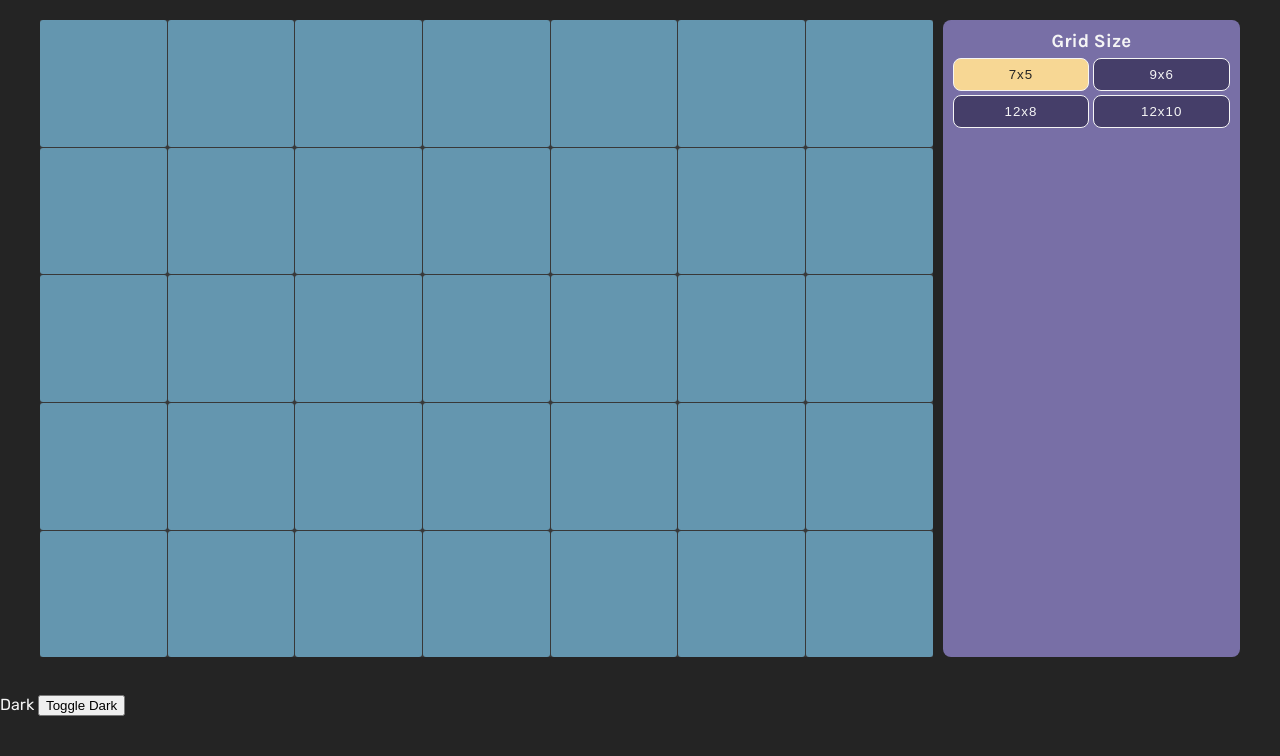
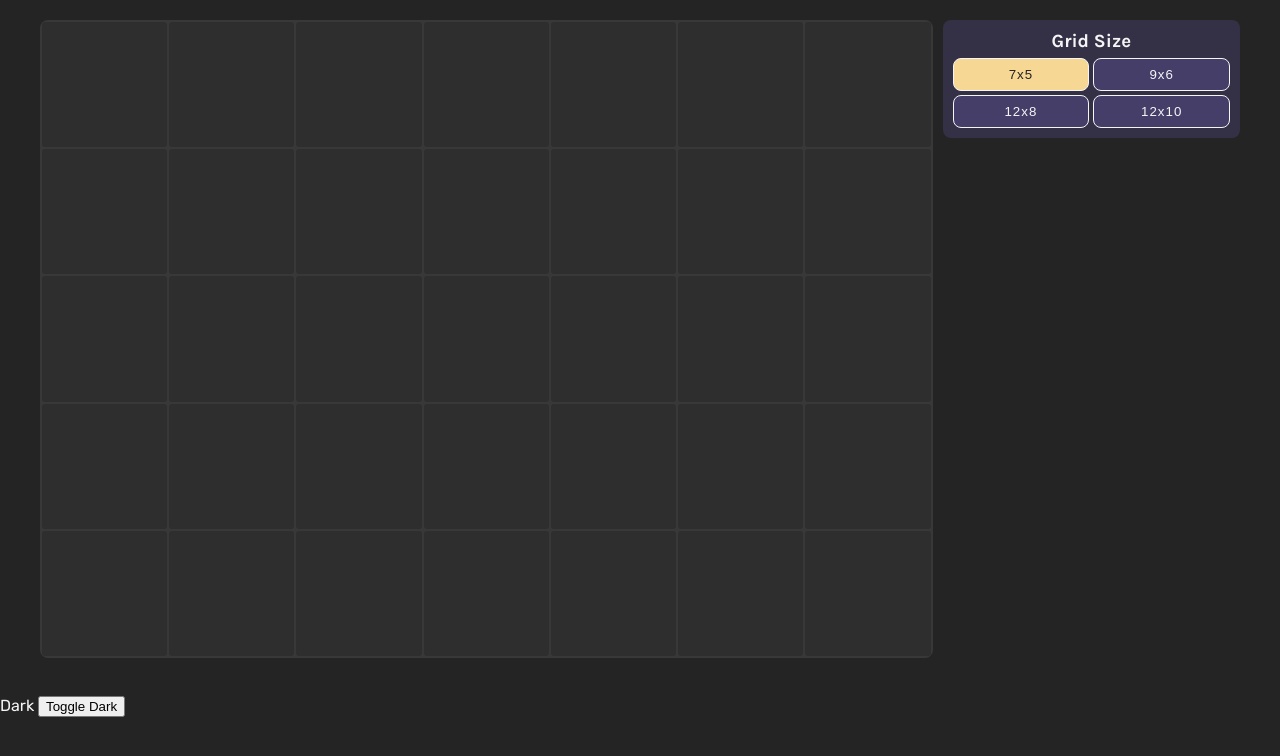
Before and after one commit to mannewdan/dungeon-sim, a React (Vite) app: page / in a window 1280 px wide. Shown: the top 756 px of the page. Built offline with nearby package versions, Linux system fonts and the light colour scheme.

Commit message:
polishing

```diff
--- a/src/css/main.css
+++ b/src/css/main.css
@@ -28,22 +28,26 @@ img {
   background-color: hsl(0deg, 0%, 14%);
   color: hsl(0deg, 0%, 96%);
   --background-secondary: hsl(0, 0%, 22%);
+  --background-tile: hsl(0, 0%, 18%);
 }
 
 .light {
   background-color: hsl(0deg, 0%, 96%);
   color: hsl(0deg, 0%, 14%);
   --background-secondary: hsl(0, 0%, 86%);
+  --background-tile: hsl(0, 0%, 94%);
 }
 
 .control {
   grid-area: c;
-  width: 100%;
-  height: 100%;
   padding: 10px;
-  background-color: #786fa6;
+  background-color: #343146;
   color: hsl(0deg, 0%, 96%);
   border-radius: 8px;
+  align-self: start;
+}
+.light .control {
+  background-color: #786fa6;
 }
 .control button {
   background-color: #453e69;
@@ -86,12 +90,14 @@ img {
   grid-area: g;
   background-color: var(--background-secondary);
   display: grid;
-  gap: 1px;
+  gap: 2px;
+  padding: 2px;
+  border-radius: 8px;
 }
 .grid__tile {
   aspect-ratio: 1;
   border-radius: 3px;
-  background-color: hsl(200deg, 32%, 54%);
+  background-color: var(--background-tile);
 }
 
 .app {
@@ -106,12 +112,10 @@ img {
   gap: 10px;
   grid-template-areas: "c" "g";
   grid-template-columns: 1fr;
-  grid-template-rows: 1fr 1fr;
 }
 @media (min-width: 800px) {
   .app__content {
     grid-template-areas: "g c";
     grid-template-columns: 3fr minmax(200px, 1fr);
-    grid-template-rows: auto;
   }
 }/*# sourceMappingURL=main.css.map */
--- a/src/sass/globals/_themes.scss
+++ b/src/sass/globals/_themes.scss
@@ -2,6 +2,7 @@ $black: hsl(0, 0%, 14%);
 $white: hsl(0, 0%, 96%);
 $accent: #786fa6;
 $accent-dark: #453e69;
+$accent-darker: #343146;
 $accent-secondary: #f3a683;
 $accent-tertiary: #f7d794;
 $accent-text: $white;
@@ -10,10 +11,12 @@ $accent-text: $white;
   background-color: $black;
   color: $white;
   --background-secondary: hsl(0, 0%, 22%);
+  --background-tile: hsl(0, 0%, 18%);
 }
 
 .light {
   background-color: $white;
   color: $black;
   --background-secondary: hsl(0, 0%, 86%);
+  --background-tile: hsl(0, 0%, 94%);
 }
--- a/src/sass/layout/_control.scss
+++ b/src/sass/layout/_control.scss
@@ -1,13 +1,17 @@
 @use "../globals/themes" as *;
+@use "../globals/breakpoints" as *;
 
 .control {
   grid-area: c;
-  width: 100%;
-  height: 100%;
   padding: 10px;
-  background-color: $accent;
+  background-color: $accent-darker;
   color: $accent-text;
   border-radius: 8px;
+  align-self: start;
+
+  .light & {
+    background-color: $accent;
+  }
 
   & button {
     background-color: $accent-dark;
--- a/src/sass/layout/_grid.scss
+++ b/src/sass/layout/_grid.scss
@@ -1,16 +1,19 @@
 @use "../globals/themes" as *;
+@use "../globals/breakpoints" as *;
 
 .grid {
   grid-area: g;
   background-color: var(--background-secondary);
 
   display: grid; //columns defined in Grid.tsx
-  gap: 1px;
+  gap: 2px;
+  padding: 2px;
+  border-radius: 8px;
 
   &__tile {
     aspect-ratio: 1;
     border-radius: 3px;
 
-    background-color: hsl(200, 32%, 54%); //placeholder
+    background-color: var(--background-tile);
   }
 }
--- a/src/sass/main.scss
+++ b/src/sass/main.scss
@@ -18,13 +18,11 @@
       "c"
       "g";
     grid-template-columns: 1fr;
-    grid-template-rows: 1fr 1fr;
 
     @media (min-width: $bp-medium) {
       grid-template-areas:
         "g c";
       grid-template-columns: 3fr minmax(200px, 1fr);
-      grid-template-rows: auto;
     }
   }
 }
```
Also changed, not shown: 1 other file (tests, documents, lock files or other folders).
